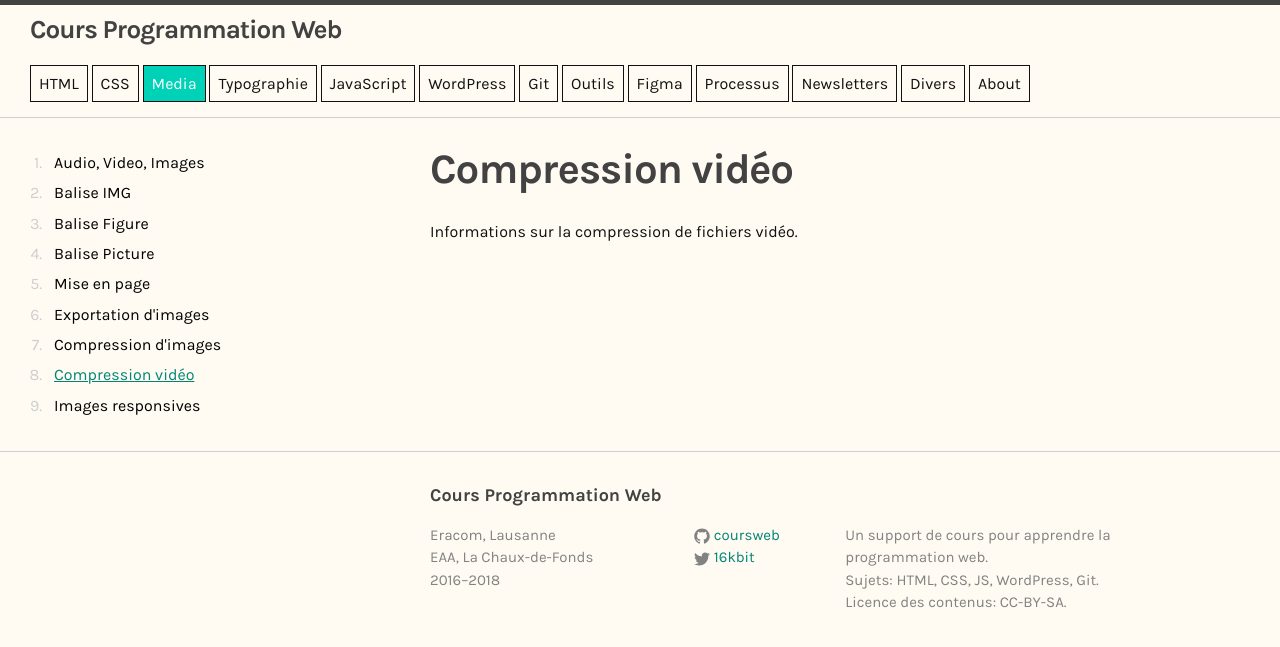
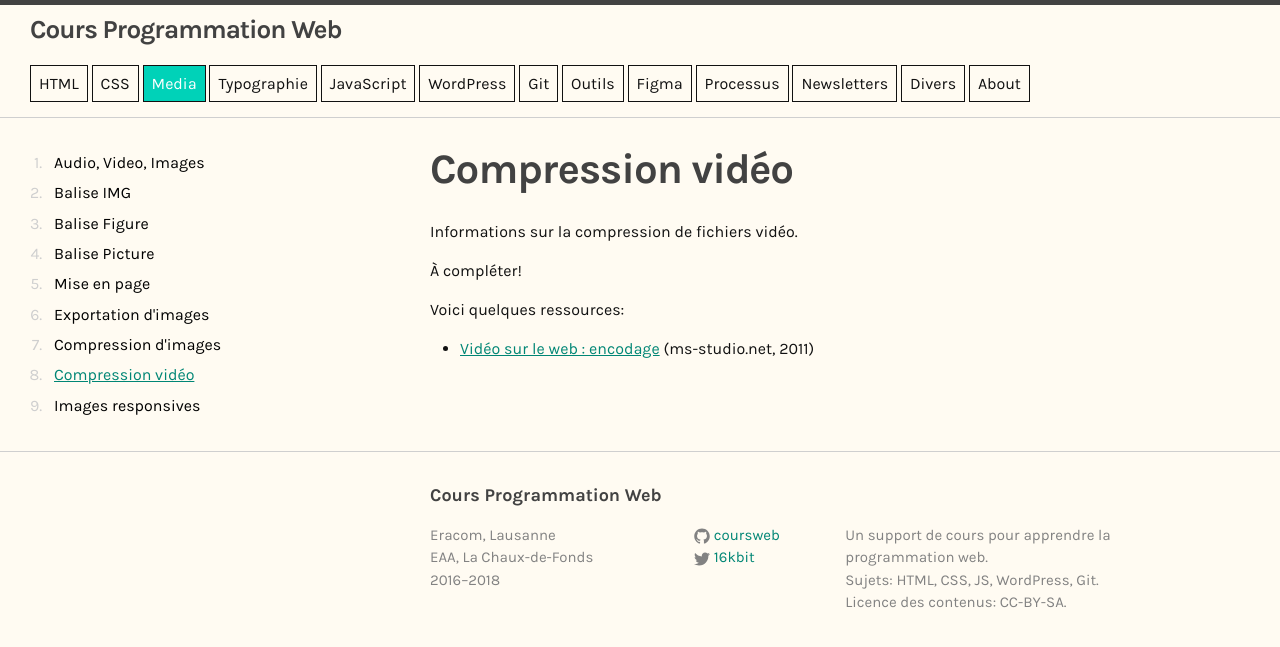
Before and after one commit to coursweb/coursweb.github.io, a Jekyll site: the page built from cours-media/45-compression-video.md, in a window 1280 px wide. Shown: the top 647 px of the page. Built offline with Jekyll 4.4.1, drawn with Linux system fonts in a browser that asks for light colours.

Commit message:
ajout lien compression vidéo

```diff
--- a/cours-media/45-compression-video.md
+++ b/cours-media/45-compression-video.md
@@ -5,3 +5,9 @@ permalink: /media/compression-video/
 ---
 
 Informations sur la compression de fichiers vidéo.
+
+À compléter!
+
+Voici quelques ressources:
+
+- [Vidéo sur le web : encodage](https://ms-studio.net/notes/video-sur-le-web-pt-2-encodage/) (ms-studio.net, 2011)
```
